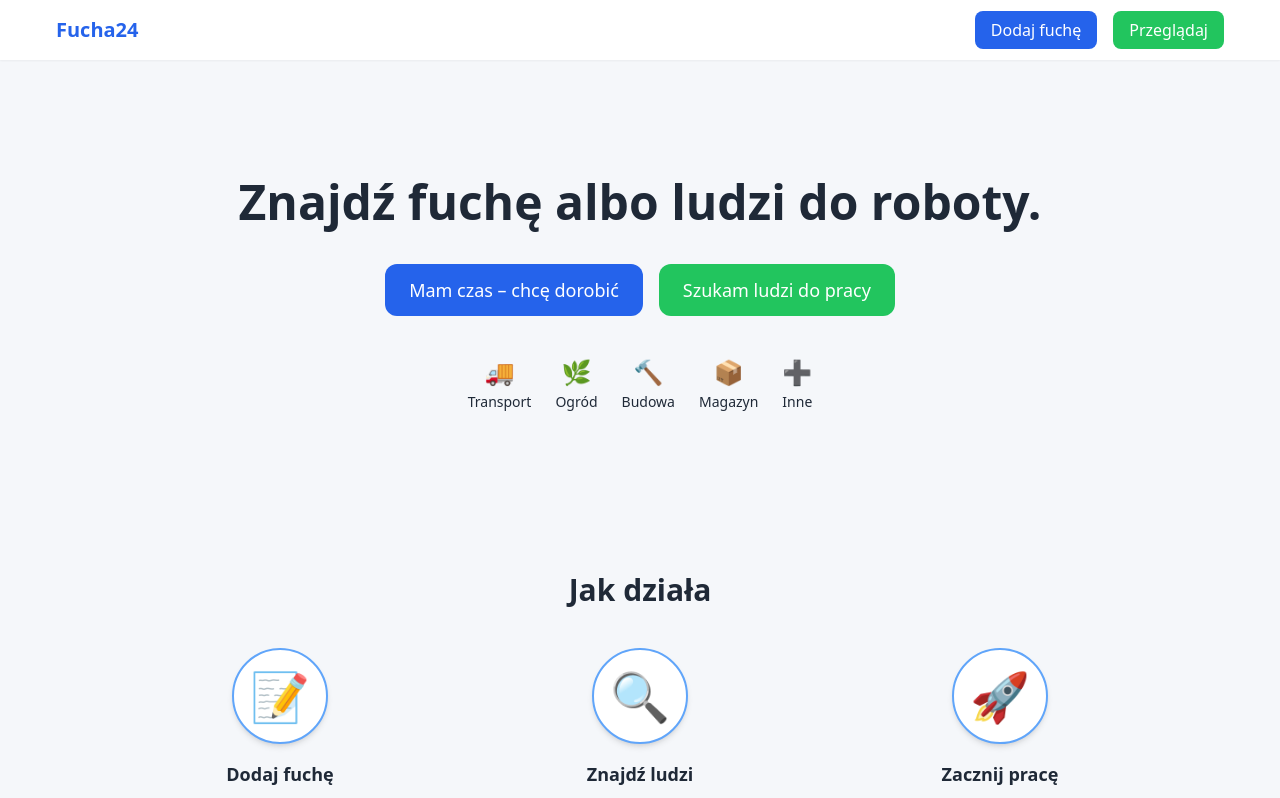
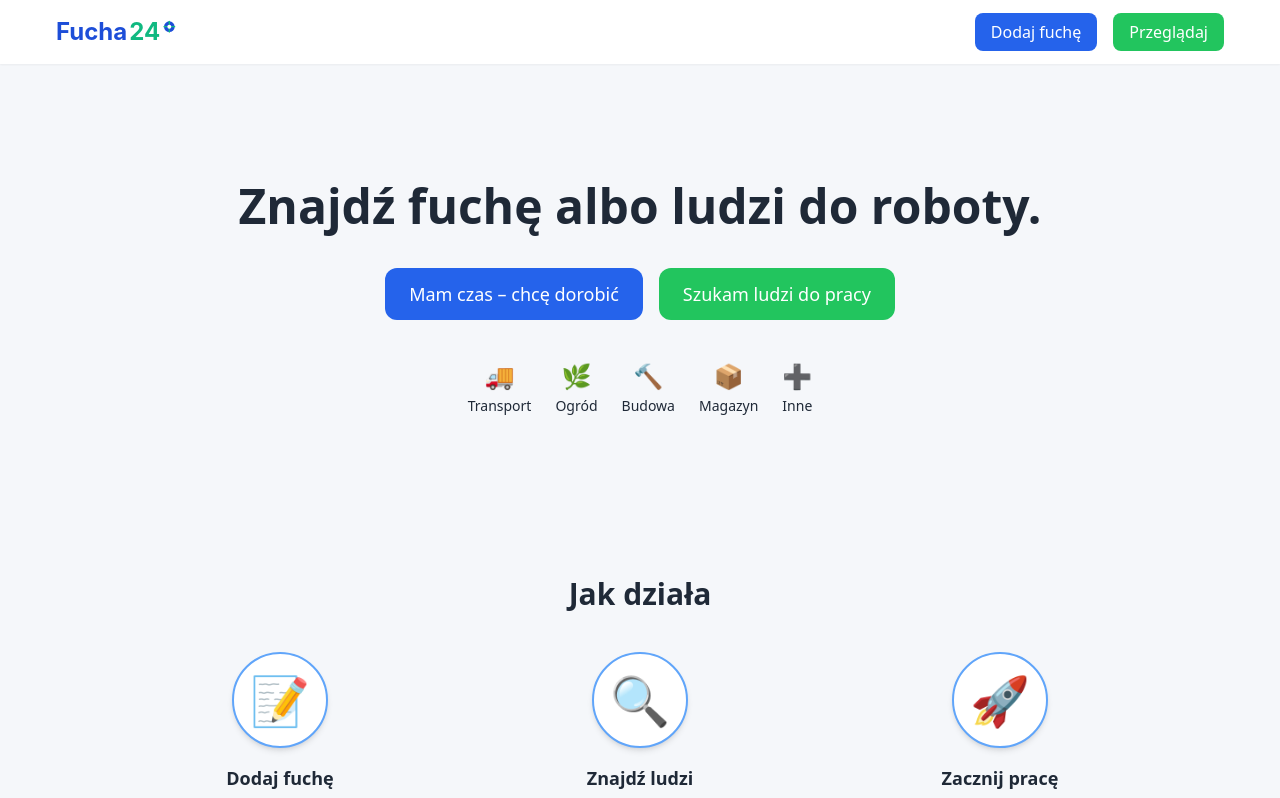
Before and after one commit to TruLab2025/fucha, a Next.js app: page / in a window 1280 px wide. Shown: the top 798 px of the page. Built offline with nearby package versions, Linux system fonts and the light colour scheme; no server answers.

Commit message:
feat: nowe logo Fucha24 (SVG) w navbarze i stopce

```diff
--- a/components/Footer.tsx
+++ b/components/Footer.tsx
@@ -6,7 +6,7 @@ export default function Footer() {
     <footer className="bg-white mt-16 py-8">
       <div className="container mx-auto grid grid-cols-2 md:grid-cols-4 gap-4 text-sm text-text">
         <div>
-          <h4 className="font-semibold mb-2">Fucha24</h4>
+          <img src="/fucha24-logo.svg" alt="Fucha24 logo" width={120} height={32} className="mb-2" />
           <ul className="space-y-1">
             <li><a href="#">Jak działa</a></li>
             <li><a href="#">Cennik</a></li>
--- a/components/Navbar.tsx
+++ b/components/Navbar.tsx
@@ -1,13 +1,15 @@
 // components/Navbar.tsx
+
 import Link from 'next/link';
 import React from 'react';
+import Image from 'next/image';
 
 export default function Navbar() {
   return (
     <nav className="bg-white shadow-sm">
       <div className="container mx-auto flex items-center justify-between py-4">
-        <Link href="/" className="text-xl font-bold text-primary">
-          Fucha24
+        <Link href="/" className="flex items-center" aria-label="Fucha24 logo">
+          <Image src="/fucha24-logo.svg" alt="Fucha24 logo" width={120} height={32} priority />
         </Link>
         <div className="space-x-4">
           <Link href="/add" className="px-4 py-2 bg-primary text-white rounded-lg hover:bg-blue-700">
```
Also changed, not shown: public/fucha24-logo.svg (added).
